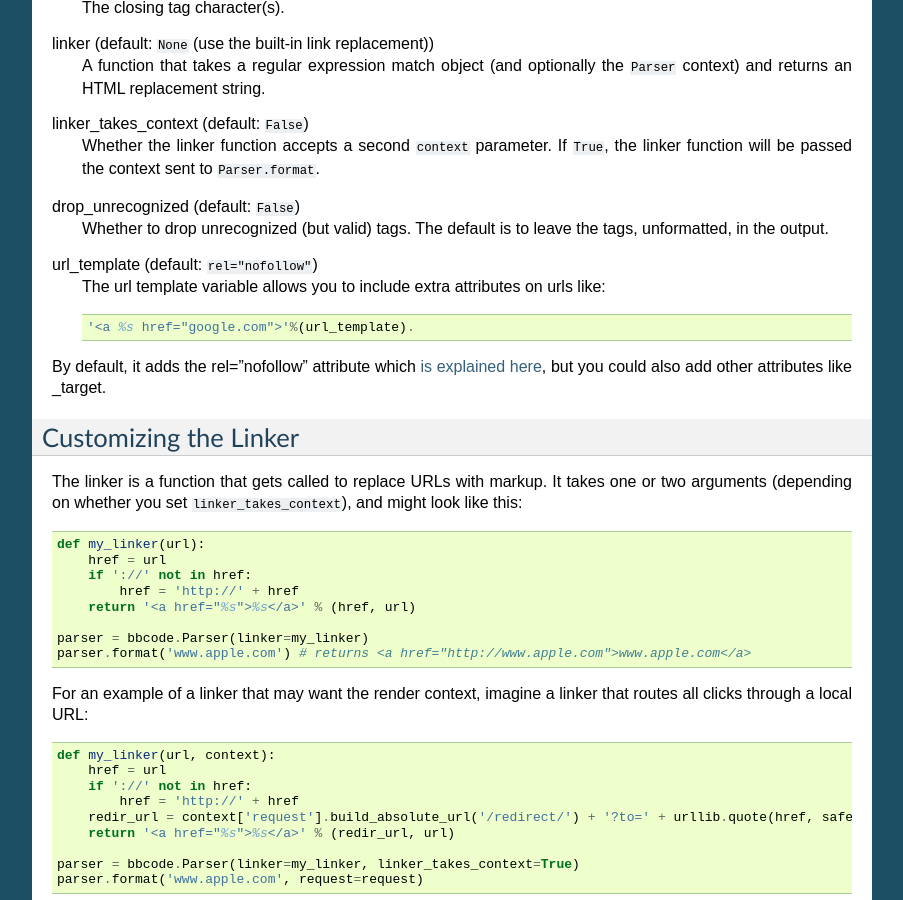
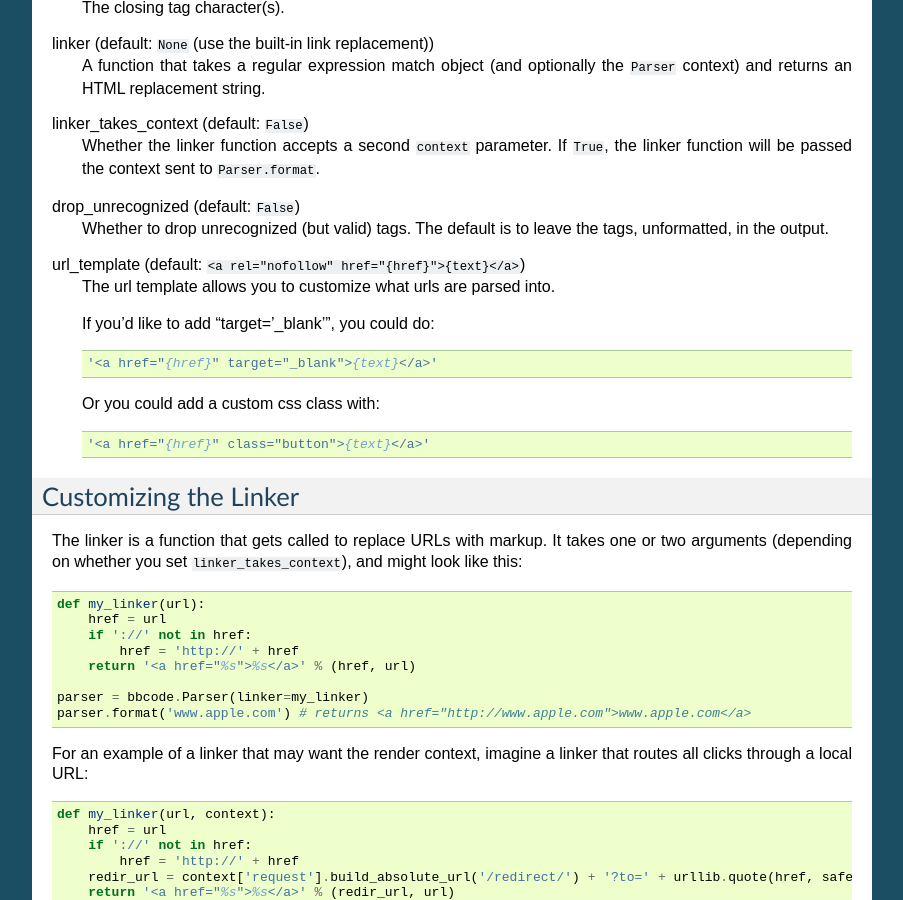
Before and after one commit to dcwatson/bbcode, a Sphinx documentation site: the page built from docs/usage.rst, in a window 1280 px wide and 900 px high, scrolled down 816 px. Shown: the whole window, without its empty margins (198-1101 px from the left). Built offline with Sphinx 7.4.7, drawn with Linux system fonts in a browser that asks for light colours.

Commit message:
improved url_template

```diff
--- a/bbcode.py
+++ b/bbcode.py
@@ -65,7 +65,7 @@ class Parser (object):
     def __init__(self, newline='<br />', install_defaults=True, escape_html=True,
                  replace_links=True, replace_cosmetic=True, tag_opener='[', tag_closer=']', linker=None,
                  linker_takes_context=False, drop_unrecognized=False,
-                 url_template='rel="nofollow"'):
+                 url_template='<a rel="nofollow" href="{href}">{text}</a>'):
         self.tag_opener = tag_opener
         self.tag_closer = tag_closer
         self.newline = newline
@@ -176,7 +176,7 @@ class Parser (object):
             # Only add the missing http:// if it looks like it starts with a domain name.
             if '://' not in href and _domain_re.match(href):
                 href = 'http://' + href
-            return '<a %s href="%s">%s</a>' % (self.url_template, href.replace('"', '%22'), value)
+            return self.url_template.format(href=href.replace('"', '%22'), text=value)
         self.add_formatter('url', _render_url, replace_links=False, replace_cosmetic=False)
 
     def _replace(self, data, replacements):
@@ -443,7 +443,7 @@ class Parser (object):
             if '://' not in href:
                 href = 'http://' + href
             # Escape quotes to avoid XSS, let the browser escape the rest.
-            return '<a %s href="%s">%s</a>' % (self.url_template, href.replace('"', '%22'), url)
+            return self.url_template.format(href=href.replace('"', '%22'), text=url)
 
     def _transform(self, data, escape_html, replace_links, replace_cosmetic, transform_newlines, **context):
         """
--- a/docs/usage.rst
+++ b/docs/usage.rst
@@ -48,12 +48,16 @@ linker_takes_context (default: ``False``)
 drop_unrecognized (default: ``False``)
     Whether to drop unrecognized (but valid) tags. The default is to leave the tags, unformatted, in the output.
 
-url_template (default: ``rel="nofollow"``)
-    The url template variable allows you to include extra attributes on urls like::
+url_template (default: ``<a rel="nofollow" href="{href}">{text}</a>``)
+    The url template allows you to customize what urls are parsed into.
 
-    '<a %s href="google.com">'%(url_template).
+    If you'd like to add "target='_blank'", you could do: ::
 
-By default, it adds the rel="nofollow" attribute which `is explained here <https://support.google.com/webmasters/answer/96569?hl=en>`_, but you could also add other attributes like _target.
+    '<a href="{href}" target="_blank">{text}</a>'
+
+    Or you could add a custom css class with: ::
+
+    '<a href="{href}" class="button">{text}</a>'
 
 
 Customizing the Linker
```
